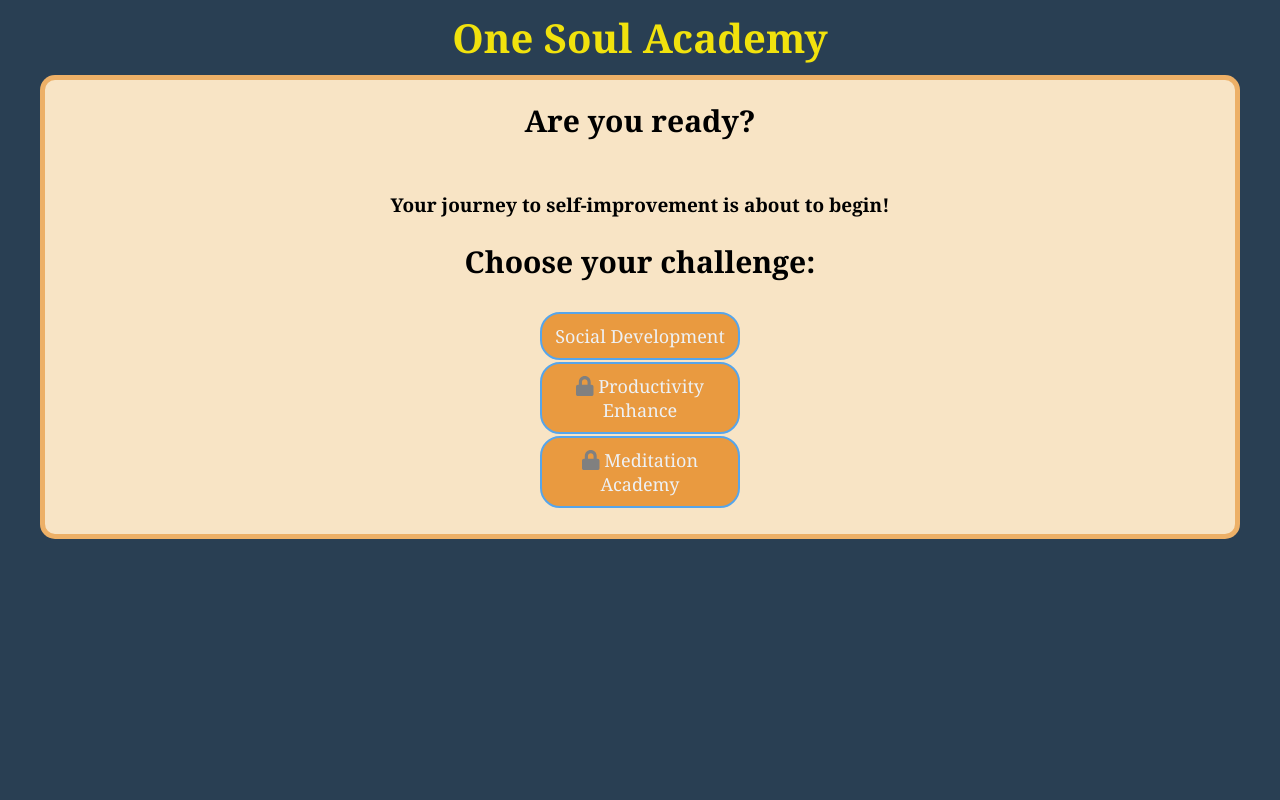
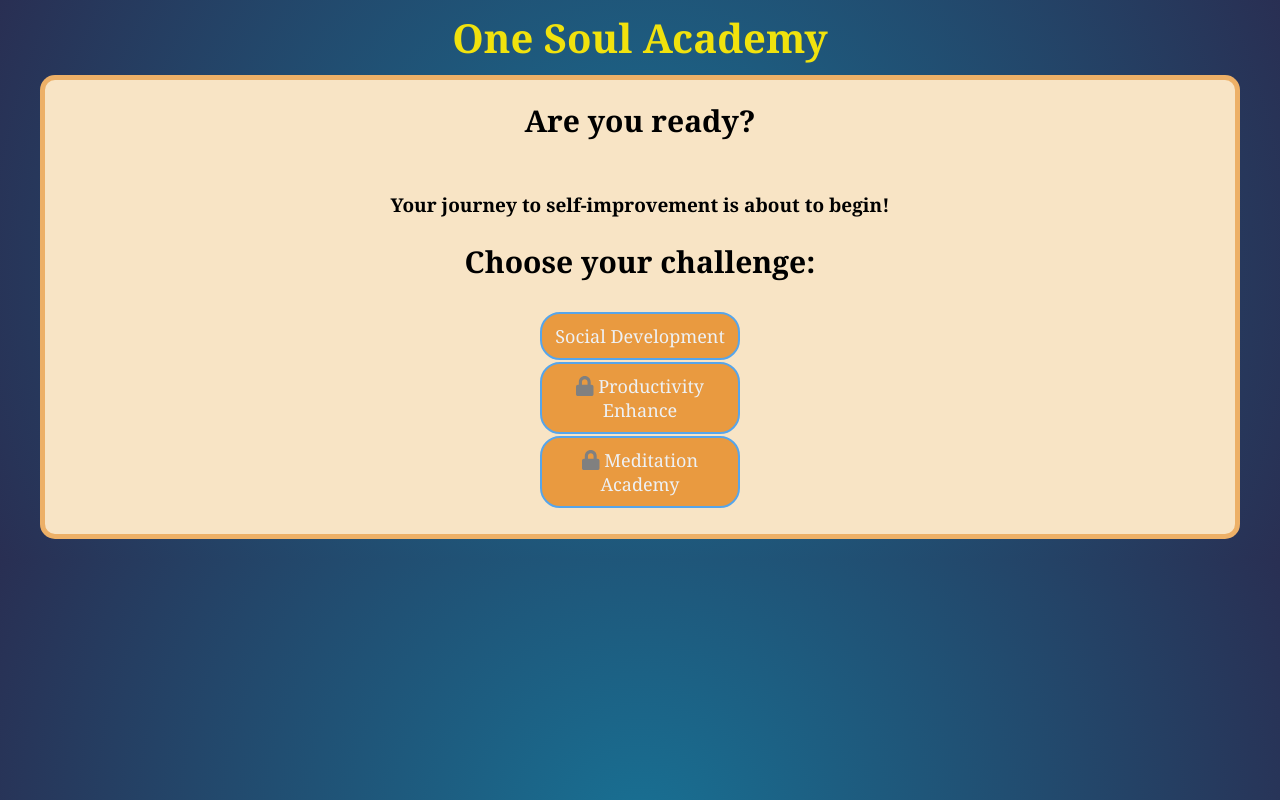
Before and after one commit to victorbaptistado/One-Soul-React, a React (Create React App) app: page / in a window 1280 px wide. Built offline with nearby package versions, Linux system fonts and the light colour scheme.

Commit message:
Background gradient

```diff
--- a/src/Components/Body.js
+++ b/src/Components/Body.js
@@ -2,14 +2,13 @@
 import React, { useState,useEffect } from 'react';
 import ButtonsBottom from './ButtonsBottom';
 import ButtonsHeader from './ButtonsHeader';
-import Texts from './Texts';
 import Theory from './Theory';
 import TheoryForm from './TheoryForm';
 import Challenge from './Challenge';
 import ImagesChallenge from './ImagesChallenge';
 import ProgressBar from './ProgressBar';
 import Congratulation from './Congratulation';
-import useMediaQuery from './Hooks/useMediaQuery';
+
 
 //import Text from './Text';
 
@@ -20,8 +19,6 @@ const Body = ({text, count, setCount, countChapter1, setCountChapter1}) => {
   const [buttonBackgroundColor, setButtonBackgroundColor] = useState("");
   const [buttonText, setButtonText] = useState("")
   const [titleText, setTitleText] = useState("")
-
-  const isDesktop = useMediaQuery('(min-width: 960px)');
 
   useEffect(() => {
 
--- a/src/Components/Texts.js
+++ b/src/Components/Texts.js
@@ -85,8 +85,7 @@ For now we'll focus solely on Social Energy and Charisma enhance.
       progressbar: true,
       theoryExerciseAllow: true,
       imageChallenge: true,
-      exercise: `Stand up straight.
-Shoulders back!
+      exercise: `Stand up straight. Shoulders back!
 Level your head and look above - upgrade your posture.
 Every moment when you feel your mood sinking or when you need to boost your confidence, find that posture.`,
 exerciseInfo: `Why is it so important? As body affects mind, finding a correct posture can induce you
--- a/src/Style/App.css
+++ b/src/Style/App.css
@@ -2,6 +2,7 @@
 :root {
   font-size: 62.5%;
   background-color: #293f53;
+  background: -webkit-radial-gradient(circle, #187194, #292f53);
 }
 
 * {
@@ -376,7 +377,13 @@ input {
 }
 
 .externalProgress .internalProgress {
-  background: -webkit-gradient(linear, right top, left top, from(#f2709c), to(#ff9472));
+  background: -webkit-gradient(
+    linear,
+    right top,
+    left top,
+    from(#f2709c),
+    to(#ff9472)
+  );
   background: linear-gradient(to left, #f2709c, #ff9472);
   -webkit-box-shadow: 0 3px 3px -5px #f2709c, 0 2px 5px #f2709c;
   box-shadow: 0 3px 3px -5px #f2709c, 0 2px 5px #f2709c;
@@ -400,5 +407,6 @@ input {
 
 .p {
   color: #ffbdbd;
+  word-wrap: break-word;
 }
 /*# sourceMappingURL=App.css.map */
--- a/src/Style/App.scss
+++ b/src/Style/App.scss
@@ -12,6 +12,11 @@ $exerciseDesktop: 1147px;
 :root {
   font-size: 62.5%;
   background-color: rgb(41, 63, 83);
+  background: -webkit-radial-gradient(
+    circle,
+    rgb(43, 143, 173),
+    rgb(41, 47, 83)
+  );
 }
 
 * {
@@ -340,4 +345,5 @@ input {
 
 .p {
   color: rgb(255, 189, 189);
+  word-wrap: break-word;
 }
```
Also changed, not shown: 11 other files (tests, documents, lock files or other folders). Lines whose indentation alone changed are shown as unchanged.
